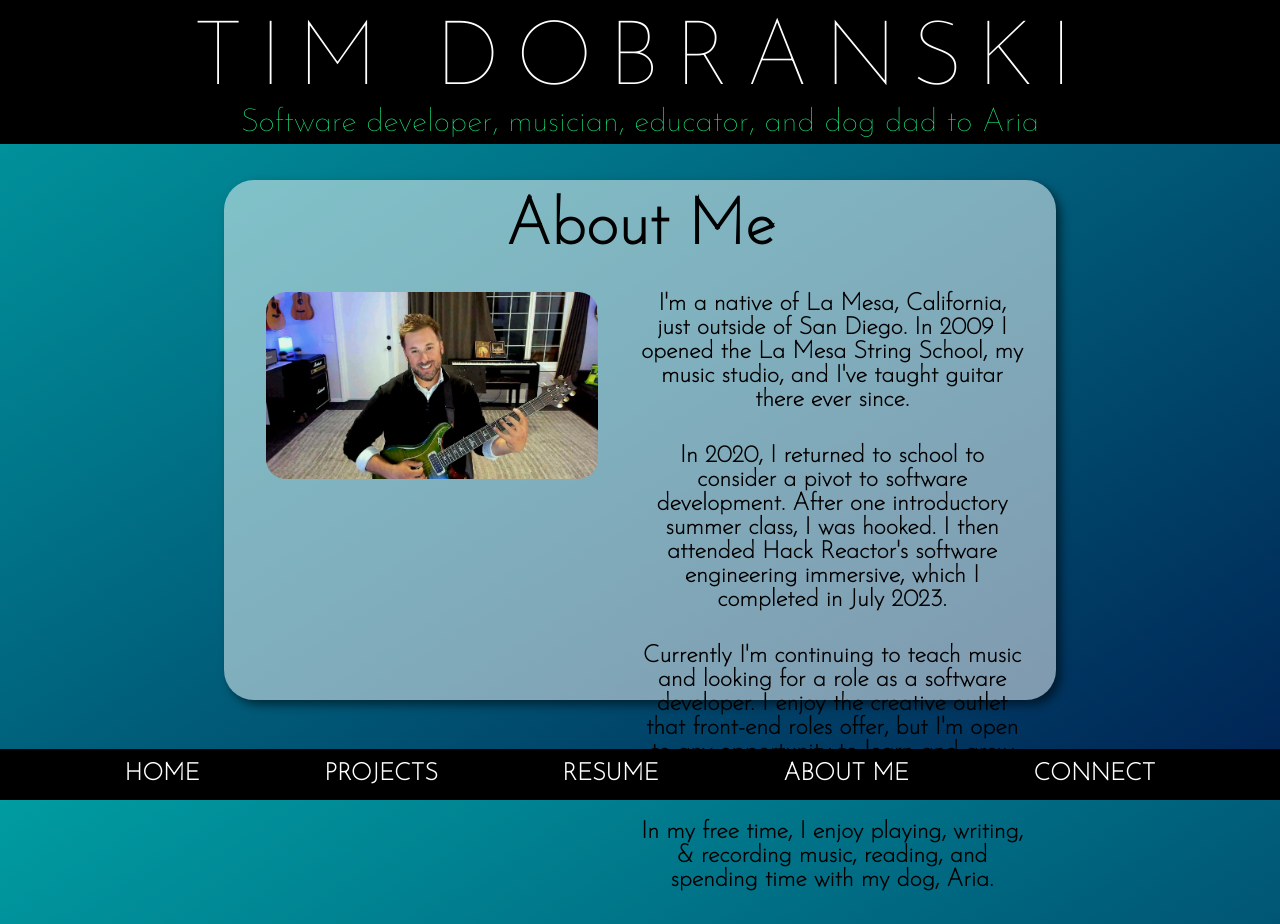
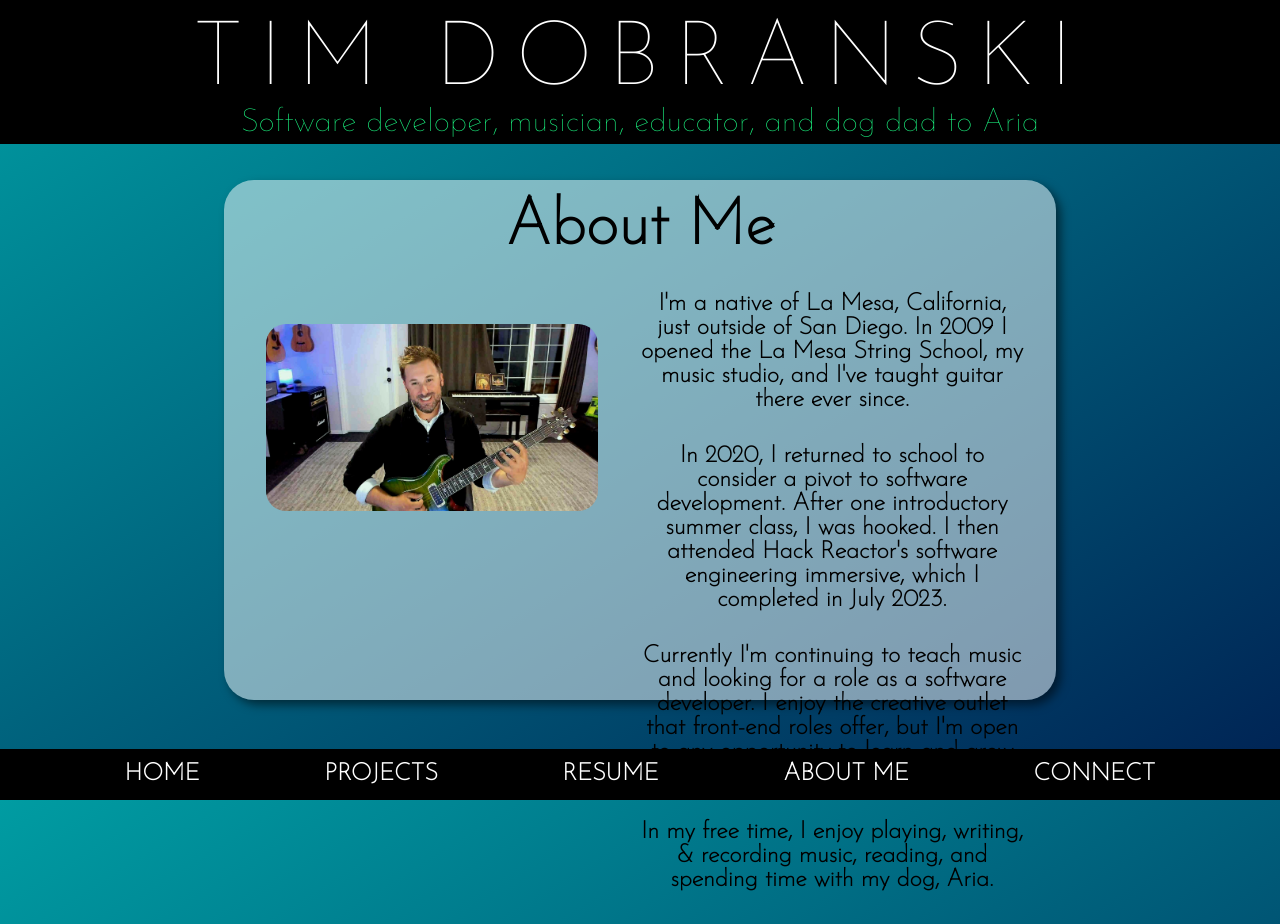
Before and after one commit to timdobranski/portfolio, a Next.js app: page /About in a window 1280 px wide. Built offline with nearby package versions, Linux system fonts and the light colour scheme.

Commit message:
Repositioned AboutMe photo

```diff
--- a/src/app/About/About.module.css
+++ b/src/app/About/About.module.css
@@ -39,7 +39,7 @@
   flex-direction: column;
   justify-content: flex-start;
   align-items: center;
-  padding-top: 0rem;
+  padding-top: 2rem;
 
 }
 .aboutImage {
```
